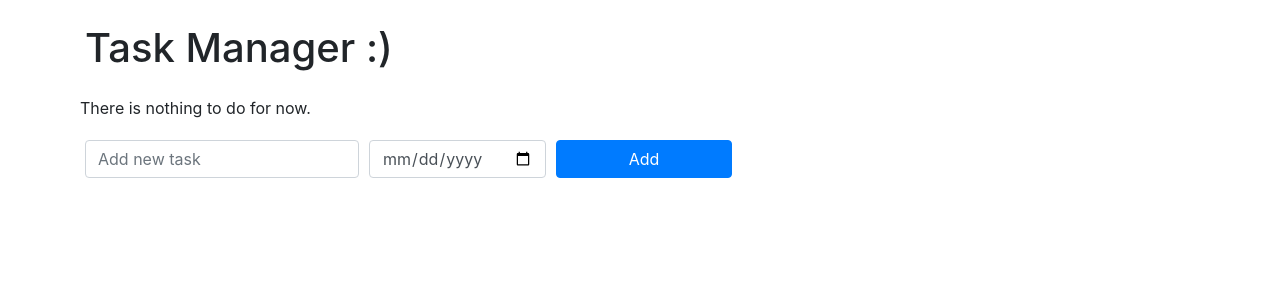
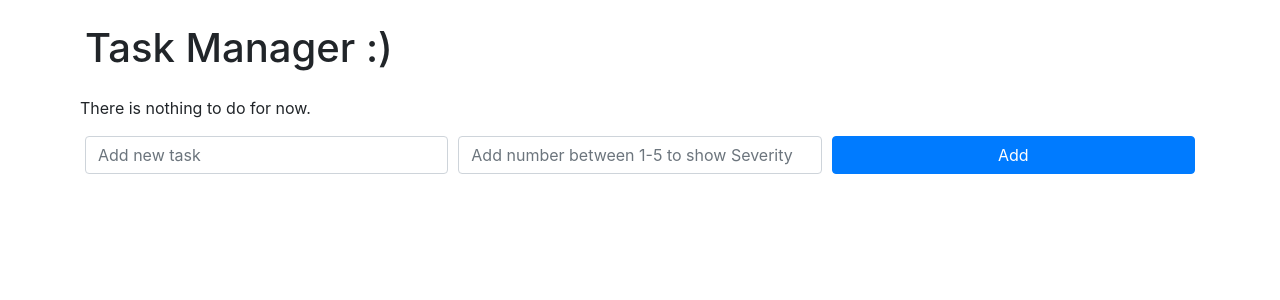
Before and after one commit to sallymkabole/DiV, a Flask app: page / in a window 1280 px wide. Shown: the top 300 px of the page. Run offline with Flask 2, Linux system fonts and the light colour scheme; some libraries are stand-ins or nearby versions.

Commit message:
Add id to task model to enable deleting by id

```diff
--- a/templates/tasks.html
+++ b/templates/tasks.html
@@ -47,7 +47,7 @@
                   <td>{{ task.severity }}</td>
 
 
-                  <td class="text-right"><a class="btn btn-danger btn-sm" href="" role="button">Delete</a></td>
+                  <td class="text-right"><a class="btn btn-danger btn-sm" href="/delete/{{ task.task_id }}" role="button">Delete</a></td>
                   </tr>
 
                   {% endfor %}
@@ -59,21 +59,20 @@
       <div>
          <form action="/" method="POST">
             <div class="form-row">
-               <div class="col-sm-16 my-1">
+               <div class="col-sm">
                   <label for="task_name" class="sr-only">name:</label>
                   <input type="text" class="form-control" name="name" id="name" placeholder="Add new task">
                </div>
-               <div class="col-sm-2 my-1">
-                  <input type="date" id="due" name="date" class="form-control" format="dd/mm/yyyy"
-                     placeholder="DD-MM-YYYY">
 
-               </div>
+               <div class="col-sm ">
+                  <input type="text"  class="form-control"  name="severity" id="severity" placeholder="Add number between 1-5 to show Severity">
+                </div>
 
-               <div class="col-sm-2 my-1">
+               <div class="col-sm">
                   <button type="submit" class="btn btn-primary btn-block">Add</button>
                </div>
 
-               </div>
+
 
 
 
```
Also changed, not shown: taskmanager.py (+13 -1 lines), todo.db, 1 other file.
